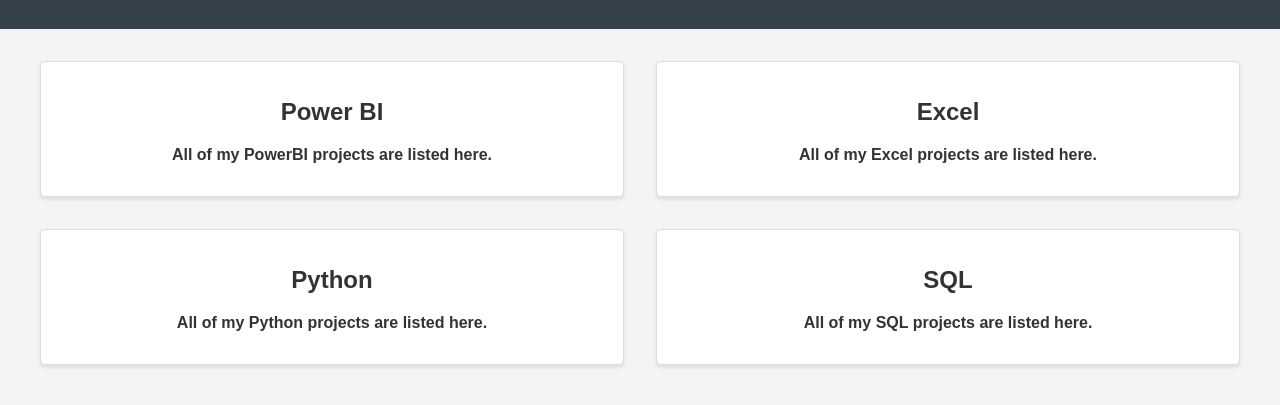
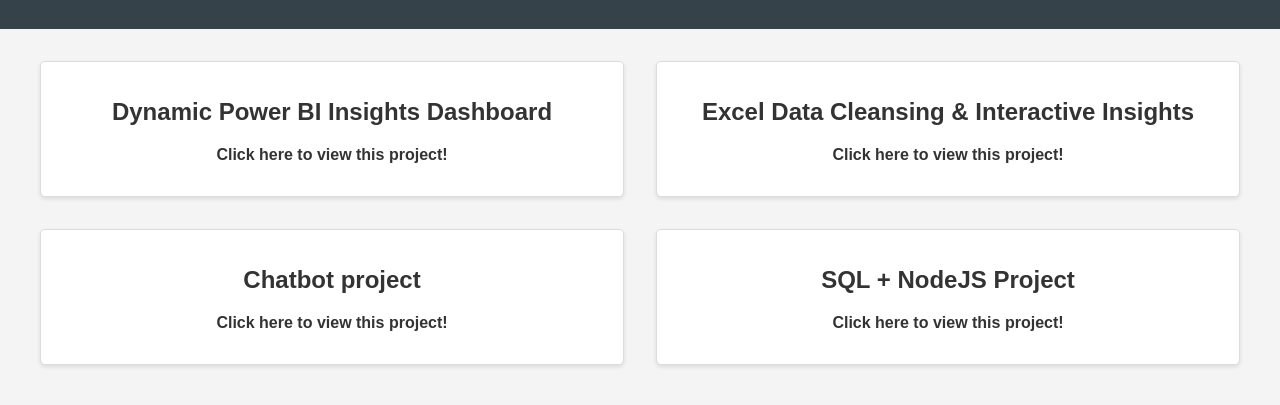
Before and after one commit to RobWalton1/RobWalton1.github.io, a plain HTML site: page index.html in a window 1280 px wide. Shown: the part 117-522 px from the top of the page. Drawn offline with Linux system fonts and the light colour scheme.

Commit message:
Update index.html

```diff
--- a/index.html
+++ b/index.html
@@ -56,26 +56,26 @@
     <div class="container">
         <div class="section-link">
             <a href="powerbi.html">
-                <h2>Power BI</h2>
-                <p>All of my PowerBI projects are listed here.</p>
+                <h2>Dynamic Power BI Insights Dashboard</h2>
+                <p>Click here to view this project!</p>
             </a>
         </div>
         <div class="section-link">
             <a href="excel.html">
-                <h2>Excel</h2>
-                <p>All of my Excel projects are listed here.</p>
+                <h2>Excel Data Cleansing & Interactive Insights</h2>
+                <p>Click here to view this project!</p>
             </a>
         </div>
         <div class="section-link">
             <a href="python.html">
-                <h2>Python</h2>
-                <p>All of my Python projects are listed here.</p>
+                <h2>Chatbot project</h2>
+                <p>Click here to view this project!</p>
             </a>
         </div>
         <div class="section-link">
             <a href="sql.html">
-                <h2>SQL</h2>
-                <p>All of my SQL projects are listed here.</p>
+                <h2>SQL + NodeJS Project</h2>
+                <p>Click here to view this project!</p>
             </a>
         </div>
     </div>
```
